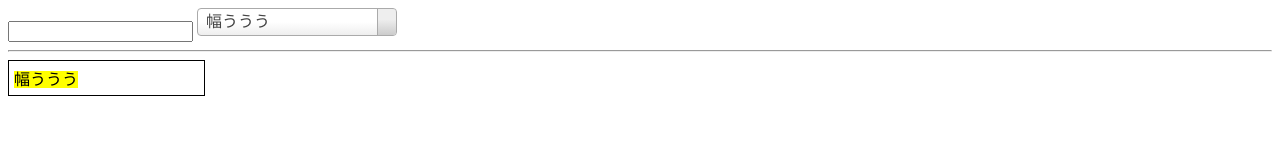
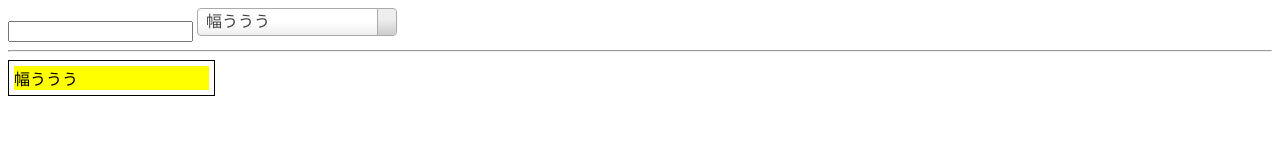
Before and after one commit to jiikko/sugoi-selectbox, a plain HTML site: page index.html in a window 1280 px wide. Drawn offline with Linux system fonts and the light colour scheme.

Commit message:
ワイドで

```diff
--- a/app.js
+++ b/app.js
@@ -24,7 +24,7 @@
   Container = new String +
         "<div data-sugoi-selectbox>" +
           "<span class=currentValue data-sugoi-selectbox-current-value></span>" +
-         "<div data-sugoi-selectbox-dropdown>" +
+          "<div data-sugoi-selectbox-dropdown>" +
             "<input type='text' autocomplete='off'>" +
             "<div data-sugoi-selectbox-list></div>" +
           "</div>" +
@@ -219,10 +219,9 @@
           $.each(select.el.find("option"), function () {
             $li = $(this);
             if((new RegExp(query)).test($li.html())) {
-              add({
-                "data-id": $li.val(),
-                "name": $li.html()
-              });
+              add(
+                { "data-id": $li.val(), "name": $li.html() }
+              );
             }
           });
           $container.find("[data-sugoi-selectbox-list]").append(
@@ -253,6 +252,7 @@
 
       (function () {
         var width = $container.find("ul").outerWidth();
+        width+= 10;
         $container.css({ "width": width });
       })();
 
--- a/my.css
+++ b/my.css
@@ -12,6 +12,7 @@
 
 [data-sugoi-selectbox-current-value] {
   background-color: yellow;
+  display: block;
 }
 
 [data-sugoi-selectbox-list] ul {
```
